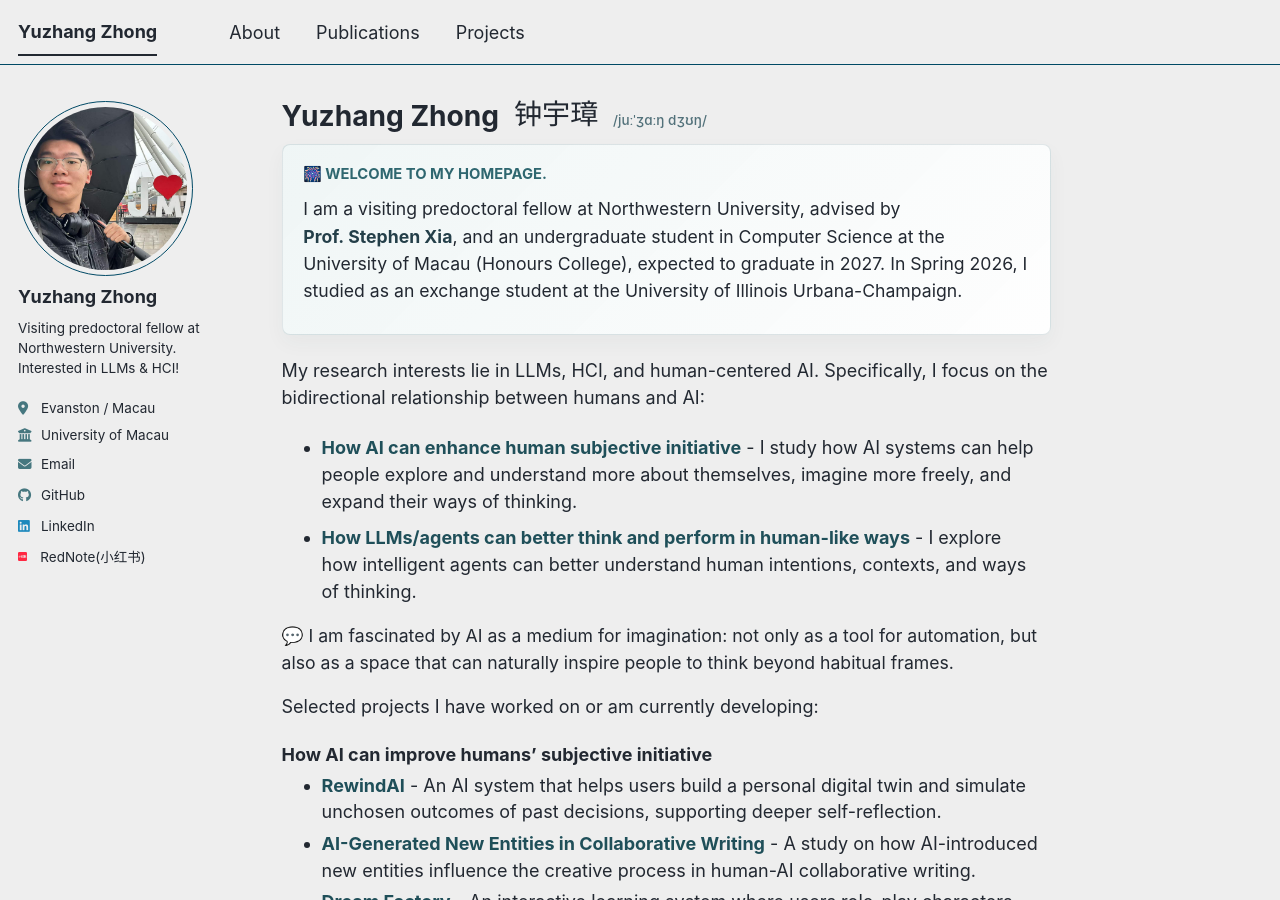
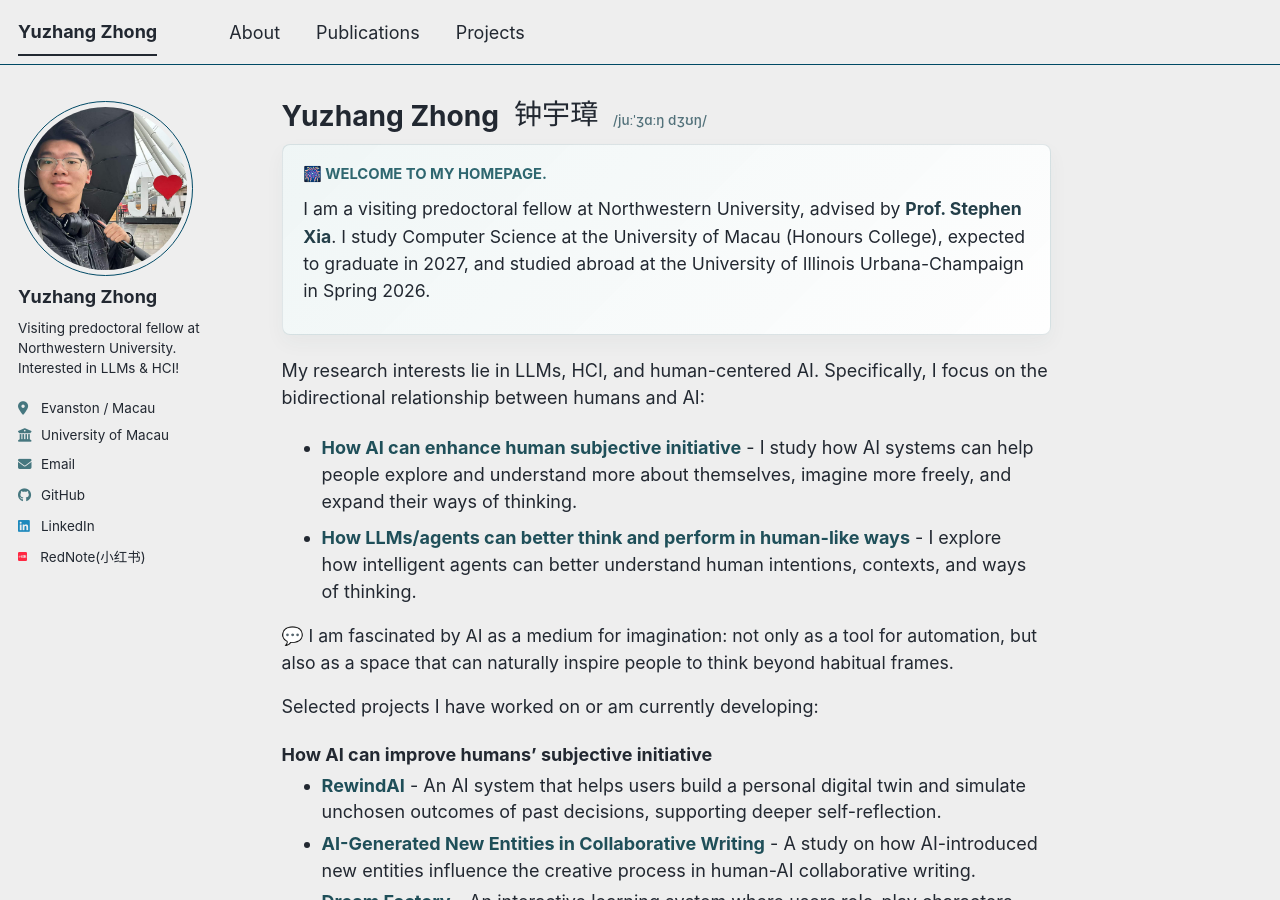
Before and after one commit to yuzhang-zhong/yuzhang-zhong.github.io, a Jekyll site: the page built from _pages/about.md, in a window 1280 px wide and 900 px high. Built offline with Jekyll 4.4.1, drawn with Linux system fonts in a browser that asks for light colours; a style sheet for code colours, icons or effects is not loaded.

Commit message:
Rewrite homepage intro for better wrapping

```diff
--- a/_pages/about.md
+++ b/_pages/about.md
@@ -11,7 +11,7 @@ redirect_from:
 
 <section class="homepage-welcome" markdown="1">
 <p class="welcome-kicker">🎆 Welcome to my homepage.</p>
-<p class="welcome-lead">I am a visiting predoctoral fellow at Northwestern&nbsp;University, advised by <strong>Prof.&nbsp;Stephen&nbsp;Xia</strong>, and an undergraduate student in Computer Science at the University of Macau&nbsp;(Honours&nbsp;College), expected to graduate in 2027. In Spring 2026, I studied as an exchange student at the University of Illinois Urbana-Champaign.</p>
+<p class="welcome-lead">I am a visiting predoctoral fellow at Northwestern University, advised by <strong>Prof. Stephen Xia</strong>. I study Computer Science at the University of Macau (Honours College), expected to graduate in 2027, and studied abroad at the University of Illinois Urbana-Champaign in Spring 2026.</p>
 </section>
 
 My research interests lie in LLMs, HCI, and human-centered AI. Specifically, I
```
